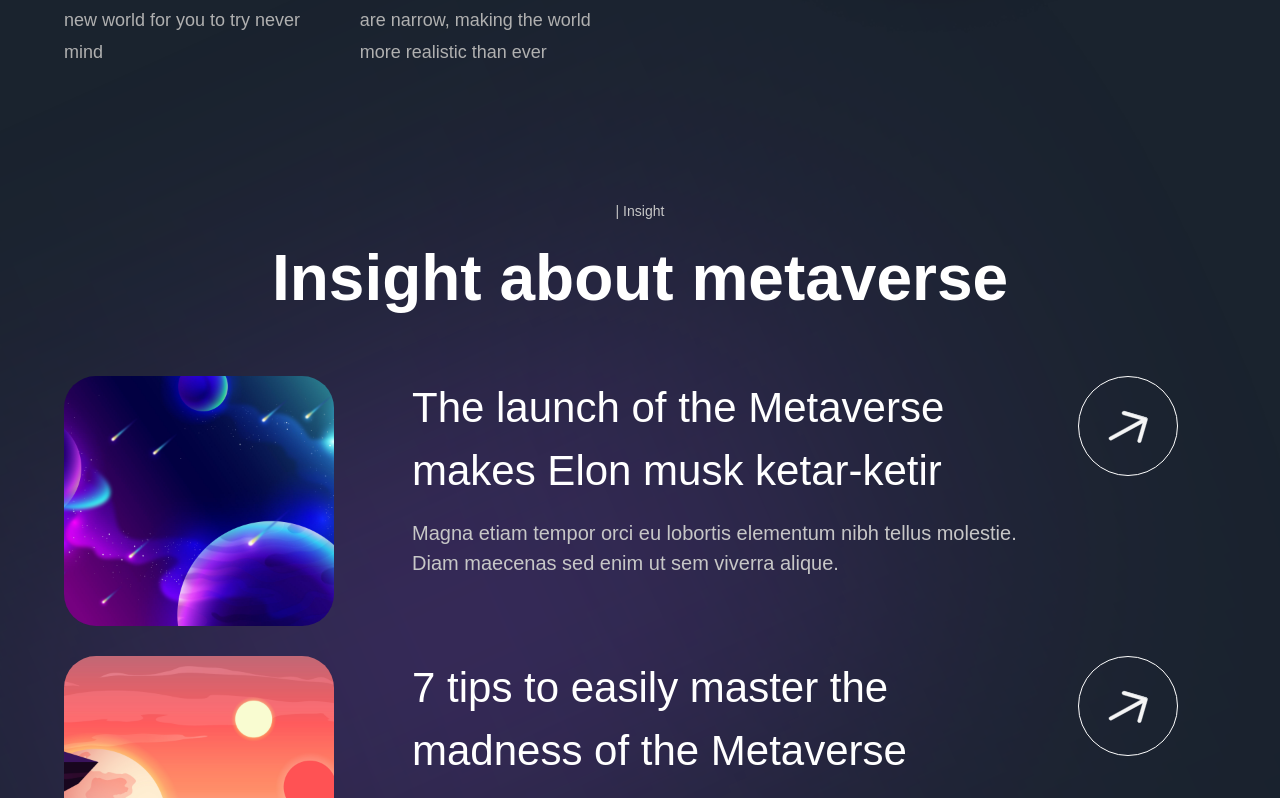
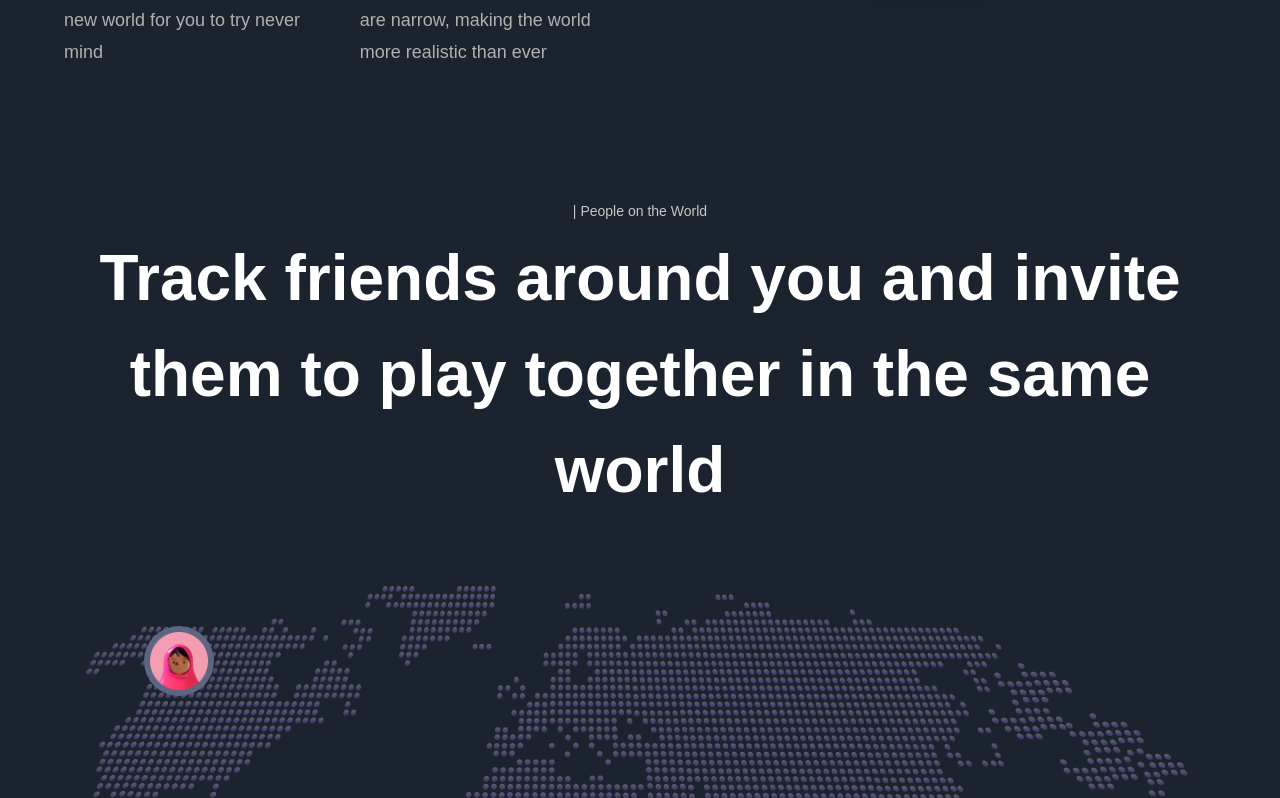
Before and after one commit to ali5422m/metaversus, a Next.js app: page / in a window 1280 px wide. Shown: the part 3922-4720 px from the top of the page. Built offline with nearby package versions, Linux system fonts and the light colour scheme.

Commit message:
complete Footer

```diff
--- a/app/components/Footer.jsx
+++ b/app/components/Footer.tsx
@@ -1,10 +1,10 @@
 'use client';
 
 import { motion } from 'framer-motion';
-import { socials } from '../constants';
+import {footerVariants} from "@/utils/motion";
+import styles from "@/app";
+import {socials} from "@/constants";
 
-import styles from '../styles';
-import { footerVariants } from '../utils/motion';
 
 const Footer = () => (
   <motion.footer
--- a/app/page.tsx
+++ b/app/page.tsx
@@ -6,6 +6,8 @@
 import WhatsNew from "@/app/components/WhatsNew";
 import Insights from "@/app/components/Insights";
 import Feedback from "@/app/components/Feedback";
+import World from "@/app/components/World";
+import Footer from "@/app/components/Footer";
 
 
 export default function Home() {
@@ -23,12 +25,13 @@
                 <div className="gradient-03 z-0" />
                 <WhatsNew />
             </div>
+            <World />
             <div className="relative">
                 <Insights />
                 <div className="gradient-03 z-0" />
                 <Feedback />
             </div>
-            {/*<Footer />*/}
+            <Footer />
         </div>
     )
 }
```
